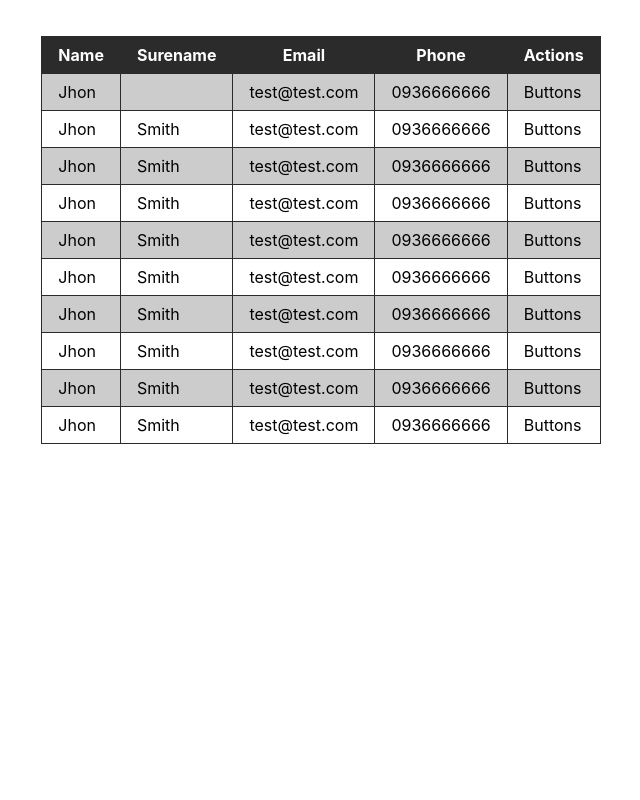
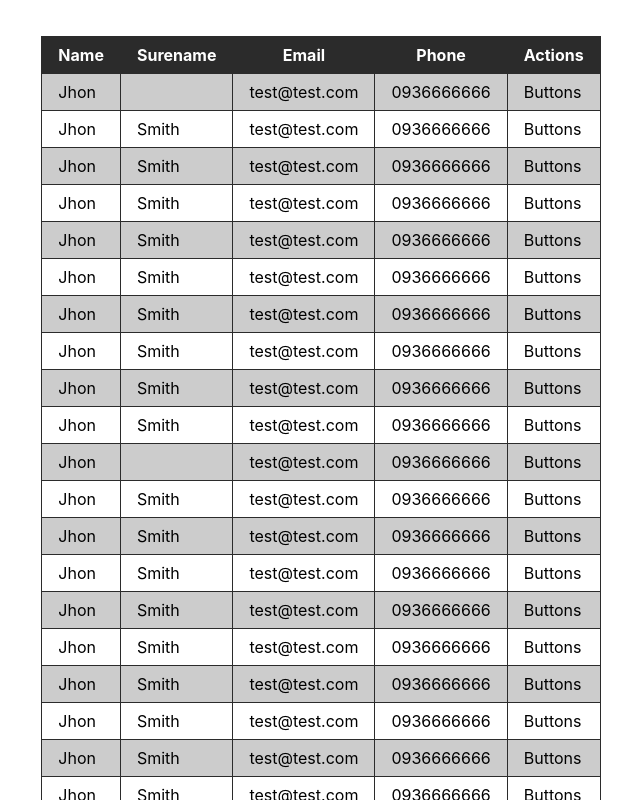
Before and after one commit to mkundeev/test-darly-solutions, a React (Create React App) app: page / in a window 1280 px wide. Shown: the top 800 px of the page, without its empty margins (319-959 px from the left). Built offline with nearby package versions, Linux system fonts and the light colour scheme; data requests are answered from the project's data file.

Commit message:
separate logic App and Table

```diff
--- a/db.json
+++ b/db.json
@@ -157,6 +157,85 @@
     "phone": "0936666666",
     "email": "test@test.com",
     "status": "friend"
+  },
+  {
+    "id": "21",
+    "name": "Jhon",
+    "phone": "0936666666",
+    "email": "test@test.com",
+    "status": "friend"
+  },
+  {
+    "id": "22",
+    "name": "Jhon",
+    "surname": "Smith",
+    "phone": "0936666666",
+    "email": "test@test.com",
+    "status": "friend"
+  },
+  {
+    "id": "23",
+    "name": "Jhon",
+    "surname": "Smith",
+    "phone": "0936666666",
+    "email": "test@test.com",
+    "status": "friend"
+  },
+  {
+    "id": "24",
+    "name": "Jhon",
+    "surname": "Smith",
+    "phone": "0936666666",
+    "email": "test@test.com",
+    "status": "friend"
+  },
+  {
+    "id": "25",
+    "name": "Jhon",
+    "surname": "Smith",
+    "phone": "0936666666",
+    "email": "test@test.com",
+    "status": "friend"
+  },
+  {
+    "id": "26",
+    "name": "Jhon",
+    "surname": "Smith",
+    "phone": "0936666666",
+    "email": "test@test.com",
+    "status": "friend"
+  },
+  {
+    "id": "27",
+    "name": "Jhon",
+    "surname": "Smith",
+    "phone": "0936666666",
+    "email": "test@test.com",
+    "status": "friend"
+  },
+  {
+    "id": "28",
+    "name": "Jhon",
+    "surname": "Smith",
+    "phone": "0936666666",
+    "email": "test@test.com",
+    "status": "friend"
+  },
+  {
+    "id": "29",
+    "name": "Jhon",
+    "surname": "Smith",
+    "phone": "0936666666",
+    "email": "test@test.com",
+    "status": "friend"
+  },
+  {
+    "id": "30",
+    "name": "Jhon",
+    "surname": "Smith",
+    "phone": "0936666666",
+    "email": "test@test.com",
+    "status": "friend"
   }
 ]
 }
--- a/src/App.tsx
+++ b/src/App.tsx
@@ -1,36 +1,11 @@
-import React, { useState } from "react";
-import data from "./utils/data";
+import React from "react";
 import "./App.css";
 import Container from "./components/Container";
 import Table from "./components/Table";
-import contactsSevice from "./apiService/contactsService";
-import { useInfiniteQuery } from "react-query";
-import { constants } from "buffer";
+import { useApp } from "./hooks/useApp.hook";
 
 function App() {
-  const [page, setPage] = useState(1);
-  const {
-    data: result,
-    fetchNextPage,
-    isLoading,
-    isError,
-  } = useInfiniteQuery({
-    queryKey: "contacts",
-    queryFn: async ({ pageParam = page }) =>
-      contactsSevice.getContacts(pageParam),
-    getNextPageParam: (lastPage, pages) => {
-      const hasNext =
-        lastPage.data.pages === pages.length ? undefined : pages.length + 1;
-      return hasNext;
-    },
-  });
-  console.log(
-    result?.pages.reduce((acc, contact) => acc.concat(contact?.data), [])
-  );
-  const contacts = result?.pages.reduce(
-    (acc, contact) => acc.concat(contact?.data),
-    []
-  );
+  const { contacts, isLoading, isError, fetchNextPage } = useApp();
   return (
     <Container marginTop="20px">
       {contacts && <Table data={contacts} fetchNextPage={fetchNextPage} />}
--- a/src/apiService/contactsService.ts
+++ b/src/apiService/contactsService.ts
@@ -6,6 +6,10 @@ class ContactsSevice {
     const results = await axios.get(`${URL}?_page=${page}`);
     return results;
   }
+  async getContactsLength() {
+    const results = await axios.get(URL);
+    return Math.ceil(results.data.length / 10);
+  }
 }
 const contactsSevice = new ContactsSevice();
 
--- a/src/components/Table/Table.styled.ts
+++ b/src/components/Table/Table.styled.ts
@@ -24,3 +24,6 @@ export const TableRow = styled.tr`
     color: ${COLORS.white};
   }
 `;
+export const Anchor = styled.div`
+  height: 50px;
+`;
--- a/src/components/Table/Table.tsx
+++ b/src/components/Table/Table.tsx
@@ -1,6 +1,7 @@
 import React, { useRef, useEffect } from "react";
 import { IContacts } from "../../types/data.types";
 import TableRow from "../TableRow";
+import { useTable } from "../../hooks/useTable.hook";
 import * as Styled from "./Table.styled";
 
 interface IProps {
@@ -8,21 +9,9 @@ interface IProps {
   fetchNextPage(): void;
 }
 export default function Table({ data, fetchNextPage }: IProps) {
-  const containerRef = useRef(null);
-
-  const callBack = (entries: any) => {
-    const [entry] = entries;
-    if (entry.isIntersecting) {
-      fetchNextPage();
-    }
-  };
-  const options = {
-    root: containerRef.current,
-    rootMargin: "0px",
-    threshold: 1.0,
-  };
-
+  const { containerRef } = useTable(data, fetchNextPage);
   return (
+    <div>
       <Styled.Table>
         <Styled.TableHeade>
           <tr>
@@ -41,5 +30,7 @@ export default function Table({ data, fetchNextPage }: IProps) {
           ))}
         </tbody>
       </Styled.Table>
+      <Styled.Anchor ref={containerRef}></Styled.Anchor>
+    </div>
   );
 }
--- /dev/null
+++ b/src/hooks/useApp.hook.ts
@@ -0,0 +1,24 @@
+import contactsSevice from "../apiService/contactsService";
+import { useInfiniteQuery, useQuery } from "react-query";
+export const useApp = () => {
+  const { data: lenght } = useQuery({
+    queryKey: "contacts",
+    queryFn: contactsSevice.getContactsLength,
+  });
+
+  const { data, fetchNextPage, isLoading, isError } = useInfiniteQuery({
+    queryKey: "infinityContacts",
+    queryFn: async ({ pageParam }) => contactsSevice.getContacts(pageParam),
+    getNextPageParam: (_, pages) => {
+      const hasNext = pages.length === lenght ? undefined : pages.length + 1;
+      return hasNext;
+    },
+  });
+
+  const contacts = data?.pages.reduce(
+    (acc, contact) => acc.concat(contact?.data),
+    []
+  );
+
+  return { contacts, isLoading, isError, fetchNextPage };
+};
--- /dev/null
+++ b/src/hooks/useTable.hook.ts
@@ -0,0 +1,30 @@
+import { useRef, useEffect, useMemo, useCallback } from "react";
+import { IContacts } from "../types/data.types";
+
+export const useTable = (data: IContacts[], fetchNextPage: () => void) => {
+  const containerRef = useRef(null);
+  const callBack = useCallback(
+    (entries: any) => {
+      const [entry] = entries;
+      if (entry.isIntersecting) {
+        fetchNextPage();
+      }
+    },
+    [fetchNextPage]
+  );
+  const options = useMemo(
+    () => ({
+      root: containerRef.current,
+      rootMargin: "0px",
+      threshold: 1.0,
+    }),
+    []
+  );
+
+  useEffect(() => {
+    const observer = new IntersectionObserver(callBack, options);
+    if (containerRef.current) observer.observe(containerRef.current);
+  }, [data, fetchNextPage, options, callBack]);
+
+  return { containerRef };
+};
```
Also changed, not shown: src/utils/data.ts (deleted, +0 -162 lines). Lines whose indentation alone changed are shown as unchanged.
